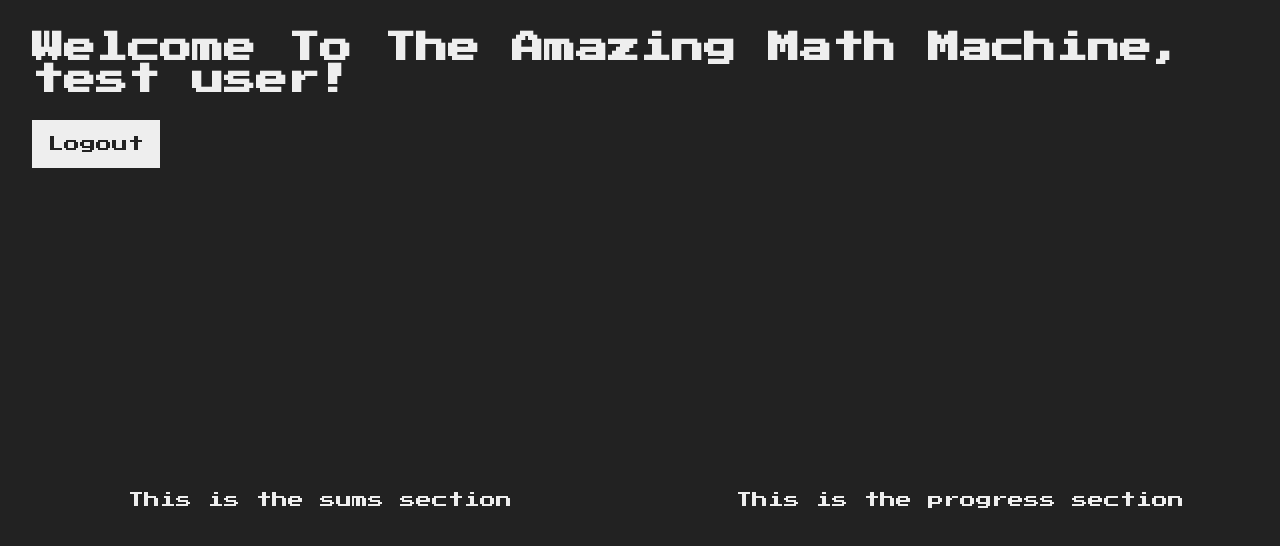
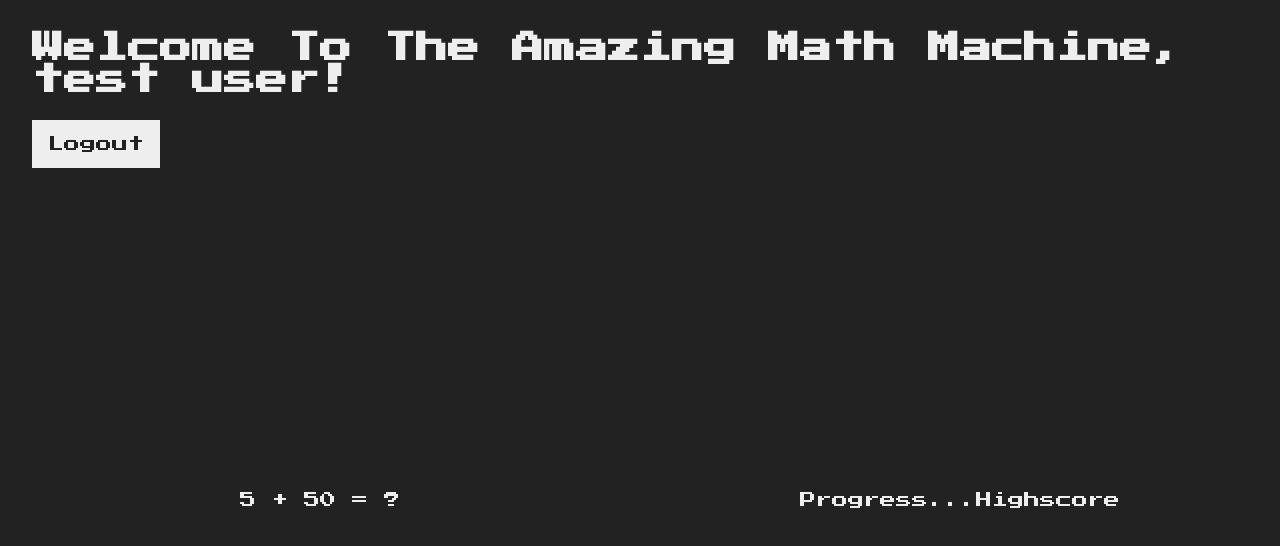
Before and after one commit to jonlld/the-amazing-math-machine, a React (Create React App) app: page / in a window 1280 px wide. Shown: the top 546 px of the page. Built offline with nearby package versions, Linux system fonts and the light colour scheme.

Commit message:
Add QuizWindow and pass sum props down

```diff
--- /dev/null
+++ b/src/QuizWindow.tsx
@@ -0,0 +1,13 @@
+interface QuizProps {
+  sum: { first: number; second: number };
+}
+
+function QuizWindow({ sum }: QuizProps): JSX.Element {
+  return (
+    <p>
+      {sum.first} + {sum.second} = ?
+    </p>
+  );
+}
+
+export default QuizWindow;
--- a/src/Start.tsx
+++ b/src/Start.tsx
@@ -1,11 +1,22 @@
-import { Fragment } from "react";
+import { Fragment, useState } from "react";
+import QuizWindow from "./QuizWindow";
 
 interface StartProps {
   username: string;
   onLogOut: () => void;
 }
 
+interface Sum {
+  first: number;
+  second: number;
+}
+
 function Start({ username, onLogOut }: StartProps): JSX.Element {
+  const [sum, setSum] = useState<Sum>({
+    first: 5,
+    second: 50,
+  });
+
   return (
     <Fragment>
       <header className="game-header">
@@ -18,10 +29,11 @@ function Start({ username, onLogOut }: StartProps): JSX.Element {
       </header>
       <main className="game-main">
         <section className="game-main__sums">
-          <p>This is the sums section</p>
+          <QuizWindow sum={sum} />
         </section>
         <section className="game-main__progress">
-          <p>This is the progress section</p>
+          <p>Progress...</p>
+          <p>Highscore</p>
         </section>
       </main>
     </Fragment>
```
